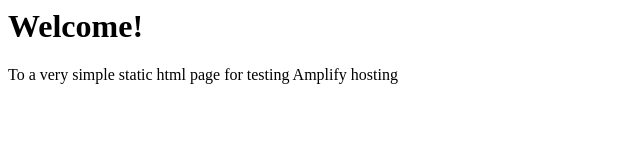
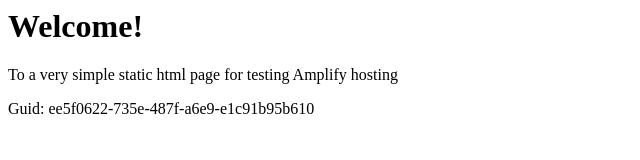
Before and after one commit to aws-aemilia-lhr/Github-PR-Commit-Integration-Test-DoNotTouch-v1-prod-eu-west-2, a website: page src/index.html in a window 1280 px wide. Shown: the whole page, without its empty margins (0-640 px from the left). Drawn offline with Linux system fonts and the light colour scheme.

Commit message:
commit from integ tests

```diff
--- a/src/index.html
+++ b/src/index.html
@@ -1,3 +1,5 @@
+
+
 <html lang="en">
 
 <head>
@@ -10,6 +12,6 @@
 <body>
     <h1>Welcome!</h1>
     <p>To a very simple static html page for testing Amplify hosting</p>
-</body>
+    <p>Guid: ee5f0622-735e-487f-a6e9-e1c91b95b610</p></body>
 
 </html>
```
